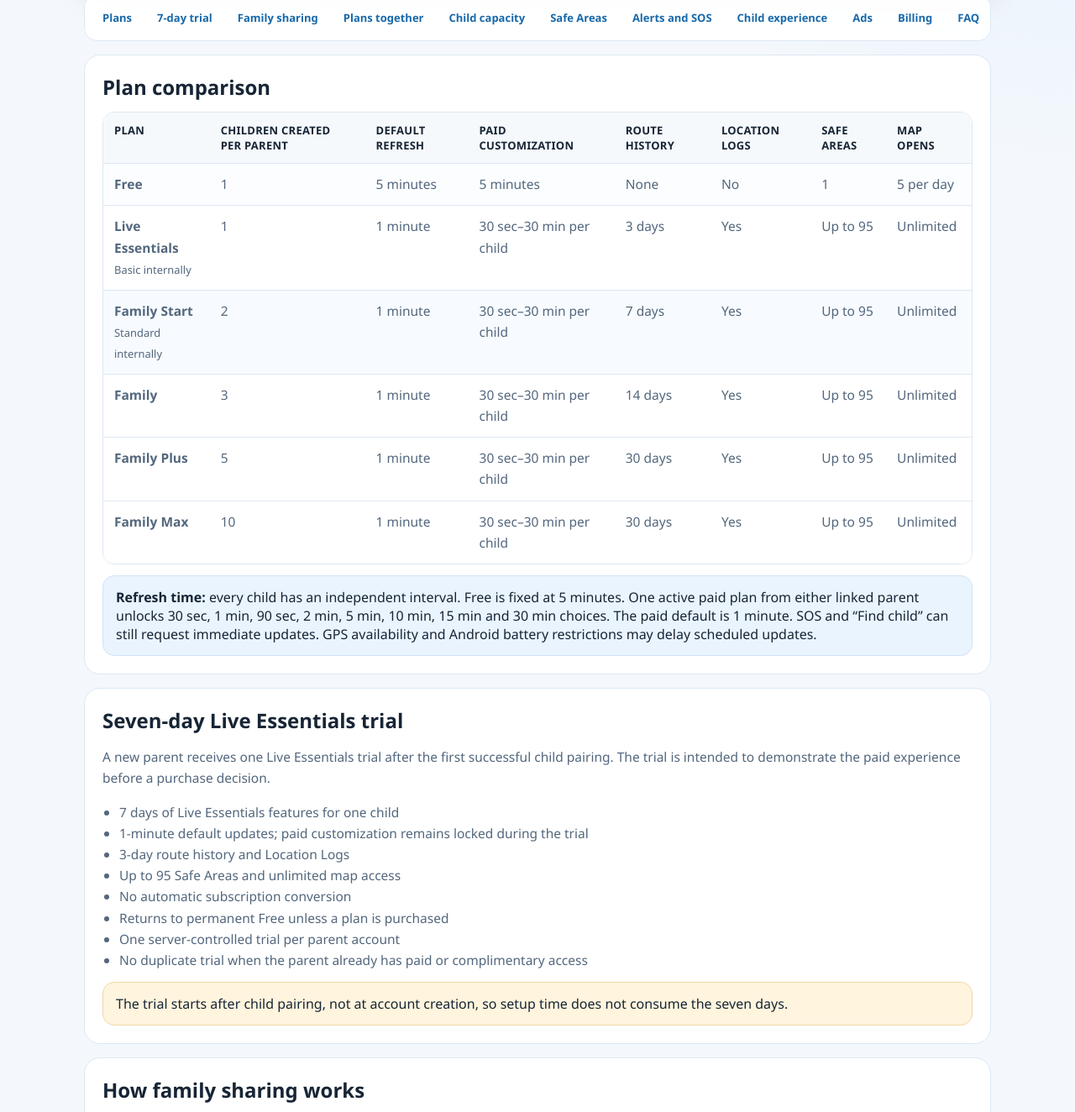
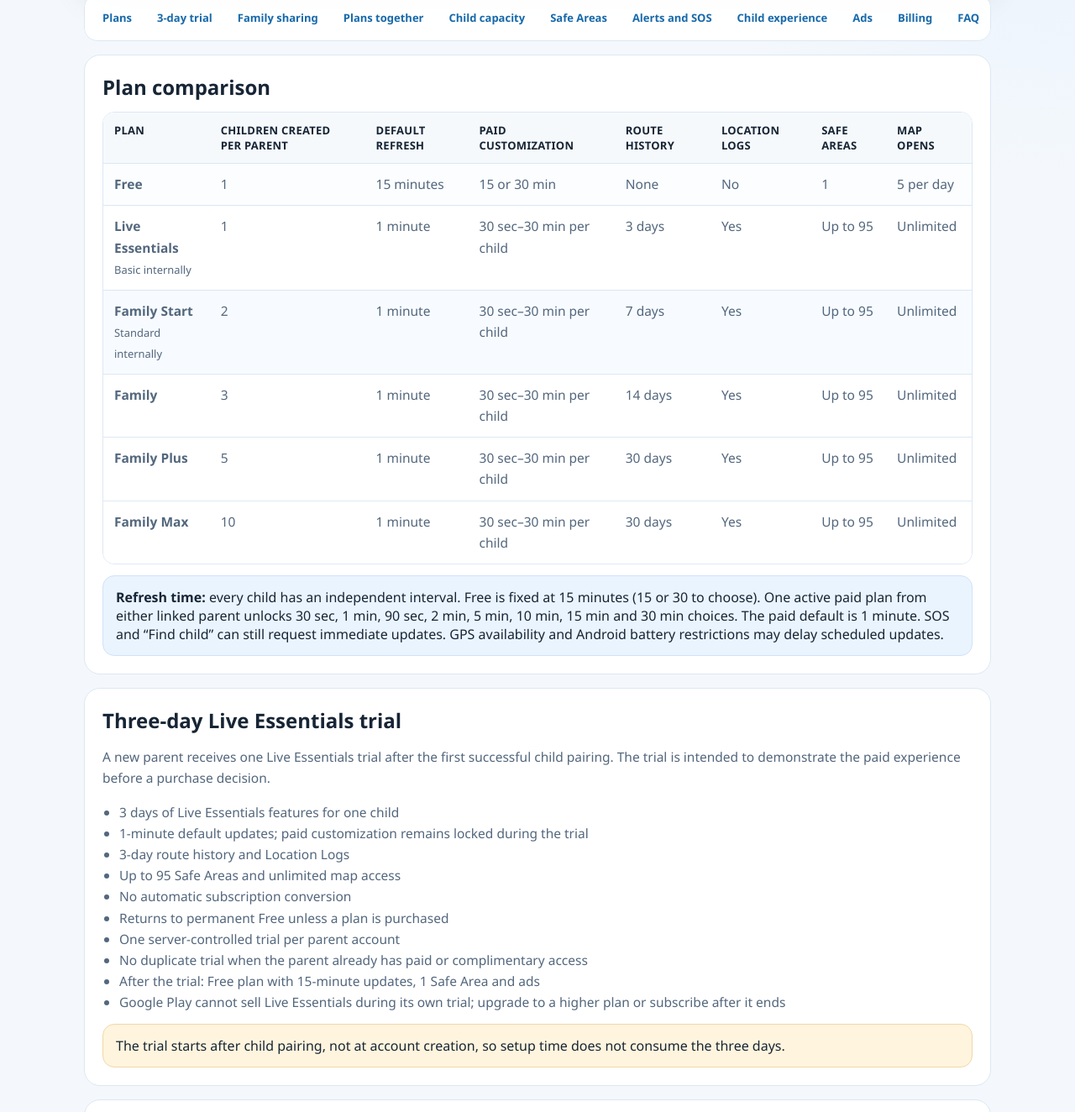
Before and after one commit to jahidjahid18/kidsmonitor, a plain HTML site: page manual.html in a window 1280 px wide. Shown: the part 329-1653 px from the top of the page at 84% size. Drawn offline with Linux system fonts and the light colour scheme.

Commit message:
docs: free refresh 15 minutes and three-day trial

```diff
--- a/manual.html
+++ b/manual.html
@@ -128,7 +128,7 @@
 
       <nav aria-label="Manual sections">
         <a href="#plans">Plans</a>
-        <a href="#trial">7-day trial</a>
+        <a href="#trial">3-day trial</a>
         <a href="#sharing">Family sharing</a>
         <a href="#plans-together">Plans together</a>
         <a href="#capacity">Child capacity</a>
@@ -160,8 +160,8 @@
               <tr class="plan-free">
                 <td><strong>Free</strong></td>
                 <td>1</td>
-                <td>5 minutes</td>
-                <td>5 minutes</td>
+                <td>15 minutes</td>
+                <td>15 or 30 min</td>
                 <td>None</td>
                 <td>No</td>
                 <td>1</td>
@@ -222,7 +222,7 @@
         </div>
         <div class="callout">
           <strong>Refresh time:</strong> every child has an independent interval.
-          Free is fixed at 5 minutes. One active paid plan from either linked
+          Free is fixed at 15 minutes (15 or 30 to choose). One active paid plan from either linked
           parent unlocks 30 sec, 1 min, 90 sec, 2 min, 5 min, 10 min, 15 min and
           30 min choices. The paid default is 1 minute. SOS and “Find child”
           can still request immediate updates. GPS availability and Android
@@ -231,14 +231,14 @@
       </section>
 
       <section id="trial">
-        <h2>Seven-day Live Essentials trial</h2>
+        <h2>Three-day Live Essentials trial</h2>
         <p>
           A new parent receives one Live Essentials trial after the first
           successful child pairing. The trial is intended to demonstrate the
           paid experience before a purchase decision.
         </p>
         <ul>
-          <li>7 days of Live Essentials features for one child</li>
+          <li>3 days of Live Essentials features for one child</li>
           <li>1-minute default updates; paid customization remains locked during the trial</li>
           <li>3-day route history and Location Logs</li>
           <li>Up to 95 Safe Areas and unlimited map access</li>
@@ -246,10 +246,12 @@
           <li>Returns to permanent Free unless a plan is purchased</li>
           <li>One server-controlled trial per parent account</li>
           <li>No duplicate trial when the parent already has paid or complimentary access</li>
+          <li>After the trial: Free plan with 15-minute updates, 1 Safe Area and ads</li>
+          <li>Google Play cannot sell Live Essentials during its own trial; upgrade to a higher plan or subscribe after it ends</li>
         </ul>
         <div class="callout warn">
           The trial starts after child pairing, not at account creation, so setup
-          time does not consume the seven days.
+          time does not consume the three days.
         </div>
       </section>
 
@@ -289,7 +291,7 @@
                 <td>Free</td>
                 <td>Free</td>
                 <td>Free</td>
-                <td>5-minute updates, one Safe Area, no route history or Location Logs.</td>
+                <td>15-minute updates, one Safe Area, no route history or Location Logs.</td>
               </tr>
               <tr>
                 <td>Free</td>
@@ -426,7 +428,7 @@
         <h2>Advertising</h2>
         <p>
           The parent experience may show one small non-personalized banner for
-          permanent-Free accounts after the seven-day trial. The child
+          permanent-Free accounts after the three-day trial. The child
           experience may show one small, child-directed, non-personalized,
           general-audience banner below the content.
         </p>
@@ -488,7 +490,7 @@
         </details>
         <details>
           <summary>What happens after a plan expires?</summary>
-          <p>The app checks the highest remaining active linked plan. If no plan remains, updates return to 5 minutes, route history and Logs stop being available, and the child returns to one Safe Area.</p>
+          <p>The app checks the highest remaining active linked plan. If no plan remains, updates return to 15 minutes, route history and Logs stop being available, and the child returns to one Safe Area.</p>
         </details>
       </section>
 
```
Also changed, not shown: terms.html (+1 -1 lines).
